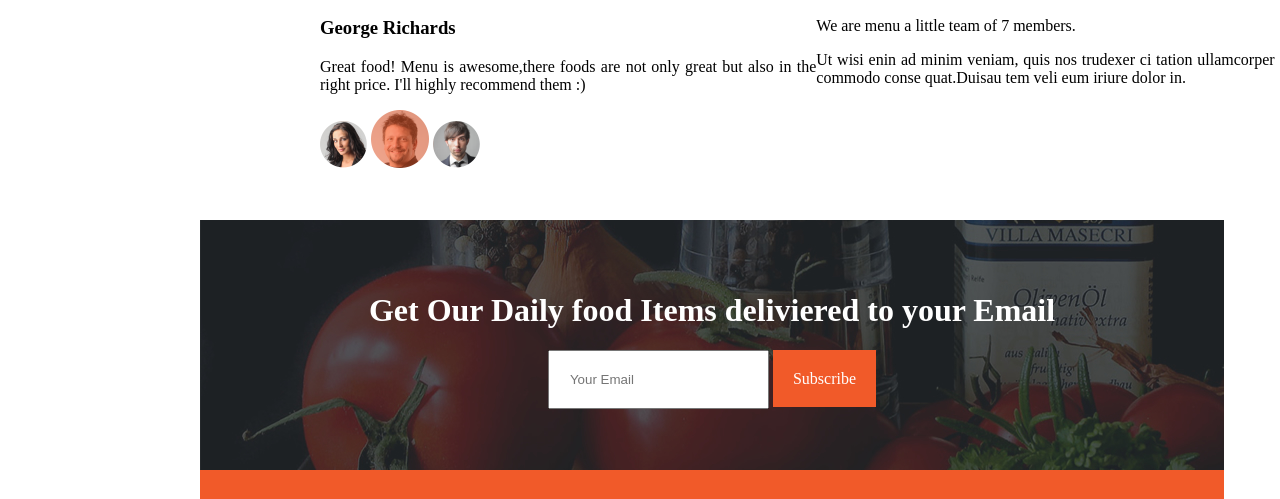
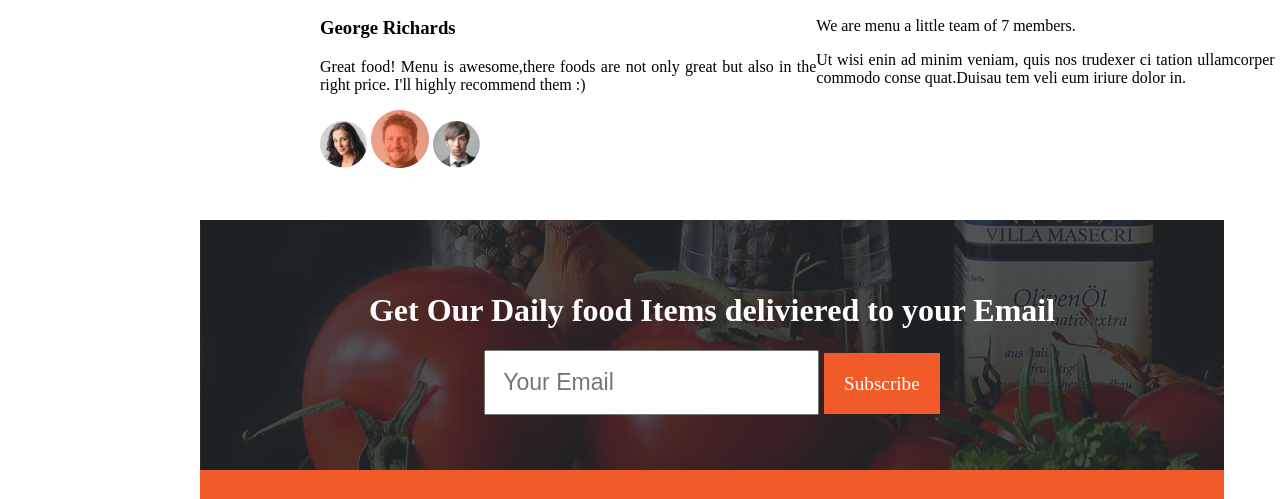
Before and after one commit to Jerry-Wemisiko/Anitas_Kitchen, a plain HTML site: page index.html in a window 1280 px wide. Shown: the part 2780-3279 px from the top of the page. Drawn offline with Linux system fonts and the light colour scheme; files whose address does not match are found by name.

Commit message:
last commit of the structure project

```diff
--- a/index.css
+++ b/index.css
@@ -262,14 +262,18 @@ footer{
 #button{
     height: 60px;
     width: inherit;
+    font-size: larger;
 
 }
 label{
     background-color:#F15A29 ;
     padding: 20px;
     justify-content: space-around;
+    color: white;
 }
 .email{
-    padding: 20px;
+    padding: 17px ;
     text-align: left;
+    color: white;
+    font-size: larger;
 }
```
